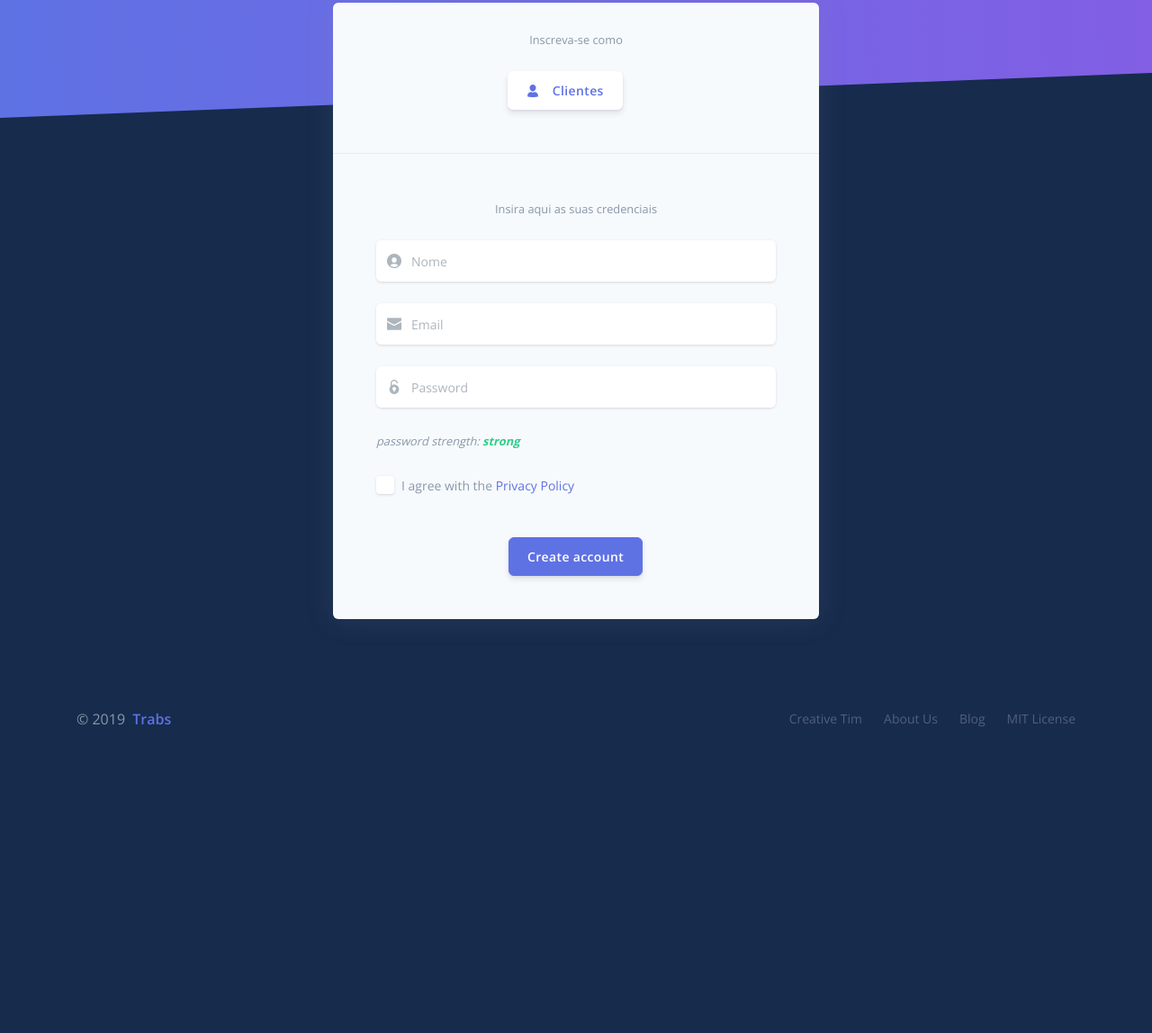
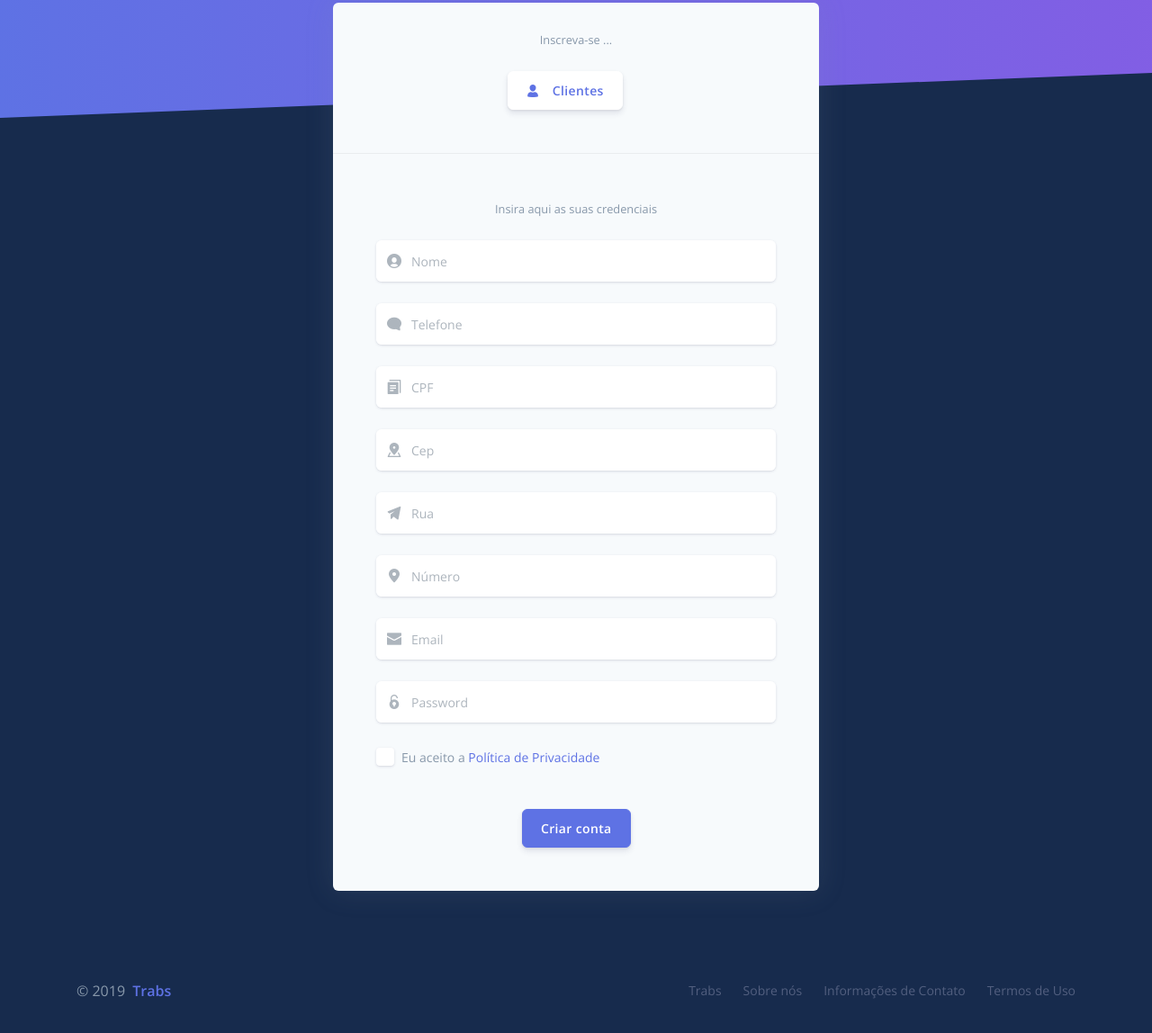
Before and after one commit to JanainaFS/Trabs, a website: page examples/registerServidor.html in a window 1280 px wide. Shown: the part 268-1416 px from the top of the page at 90% size. Before the commit the page ends 1129 px from the top, so only its background shows below. Drawn offline with nearby package versions, Linux system fonts and the light colour scheme.

Commit message:
registro servidor

```diff
--- a/examples/registerServidor.1.html
+++ b/examples/registerServidor.html
@@ -70,7 +70,7 @@
         <div class="header-body text-center mb-7">
           <div class="row justify-content-center">
             <div class="col-lg-5 col-md-6">
-              <h1 class="text-white">Bem-vindo!</h1>
+              <h1 class="text-white">Cadastre-se!</h1>
 
             </div>
           </div>
@@ -89,7 +89,7 @@
         <div class="col-lg-6 col-md-8">
           <div class="card bg-secondary shadow border-0">
             <div class="card-header bg-transparent pb-5">
-              <div class="text-muted text-center mt-2 mb-4"><small>Inscreva-se como</small></div>
+              <div class="text-muted text-center mt-2 mb-4"><small>Inscreva-se ...</small></div>
               <div class="text-center">
                 <a href="#" class="btn btn-neutral btn-icon mr-4">
                   <span class="btn-inner--icon"><i class="ni ni-single-02"></i></span>
@@ -113,6 +113,46 @@
                 <div class="form-group">
                   <div class="input-group input-group-alternative mb-3">
                     <div class="input-group-prepend">
+                      <span class="input-group-text"><i class="ni ni-chat-round"></i></span>
+                    </div>
+                    <input class="form-control" placeholder="Telefone" type="text">
+                  </div>
+                </div>
+                <div class="form-group">
+                  <div class="input-group input-group-alternative mb-3">
+                    <div class="input-group-prepend">
+                      <span class="input-group-text"><i class="ni ni-single-copy-04"></i></span>
+                    </div>
+                    <input class="form-control" placeholder="CPF" type="text">
+                  </div>
+                </div>
+                <div class="form-group">
+                  <div class="input-group input-group-alternative mb-3">
+                    <div class="input-group-prepend">
+                      <span class="input-group-text"><i class="ni ni-square-pin"></i></span>
+                    </div>
+                    <input class="form-control" placeholder="Cep" type="text">
+                  </div>
+                </div>
+                <div class="form-group">
+                  <div class="input-group input-group-alternative mb-3">
+                    <div class="input-group-prepend">
+                      <span class="input-group-text"><i class="ni ni-send"></i></span>
+                    </div>
+                    <input class="form-control" placeholder="Rua" type="text">
+                  </div>
+                </div>
+                <div class="form-group">
+                  <div class="input-group input-group-alternative mb-3">
+                    <div class="input-group-prepend">
+                      <span class="input-group-text"><i class="ni ni-pin-3"></i></span>
+                    </div>
+                    <input class="form-control" placeholder="Número" type="number">
+                  </div>
+                </div>
+                <div class="form-group">
+                  <div class="input-group input-group-alternative mb-3">
+                    <div class="input-group-prepend">
                       <span class="input-group-text"><i class="ni ni-email-83"></i></span>
                     </div>
                     <input class="form-control" placeholder="Email" type="email">
@@ -126,19 +166,18 @@
                     <input class="form-control" placeholder="Password" type="password">
                   </div>
                 </div>
-                <div class="text-muted font-italic"><small>password strength: <span class="text-success font-weight-700">strong</span></small></div>
                 <div class="row my-4">
                   <div class="col-12">
                     <div class="custom-control custom-control-alternative custom-checkbox">
                       <input class="custom-control-input" id="customCheckRegister" type="checkbox">
                       <label class="custom-control-label" for="customCheckRegister">
-                        <span class="text-muted">I agree with the <a href="#!">Privacy Policy</a></span>
+                        <span class="text-muted">Eu aceito a <a href="#!">Política de Privacidade </a></span>
                       </label>
                     </div>
                   </div>
                 </div>
                 <div class="text-center">
-                  <button type="button" class="btn btn-primary mt-4">Create account</button>
+                  <button type="button" class="btn btn-primary mt-4">Criar conta</button>
                 </div>
               </form>
             </div>
@@ -153,22 +192,22 @@
       <div class="row align-items-center justify-content-xl-between">
         <div class="col-xl-6">
           <div class="copyright text-center text-xl-left text-muted">
-            &copy; 2019 <a href="https://www.creative-tim.com" class="font-weight-bold ml-1" target="_blank"> Trabs </a>
+            &copy; 2019 <a href="https://www.creative-tim.com" class="font-weight-bold ml-1" target="_blank">Trabs</a>
           </div>
         </div>
         <div class="col-xl-6">
           <ul class="nav nav-footer justify-content-center justify-content-xl-end">
             <li class="nav-item">
-              <a href="https://www.creative-tim.com" class="nav-link" target="_blank">Creative Tim</a>
+              <a href="https://www.creative-tim.com" class="nav-link" target="_blank">Trabs</a>
             </li>
             <li class="nav-item">
-              <a href="https://www.creative-tim.com/presentation" class="nav-link" target="_blank">About Us</a>
+              <a href="https://www.creative-tim.com/presentation" class="nav-link" target="_blank">Sobre nós</a>
             </li>
             <li class="nav-item">
-              <a href="http://blog.creative-tim.com" class="nav-link" target="_blank">Blog</a>
+              <a href="http://blog.creative-tim.com" class="nav-link" target="_blank">Informações de Contato</a>
             </li>
             <li class="nav-item">
-              <a href="https://github.com/creativetimofficial/argon-dashboard/blob/master/LICENSE.md" class="nav-link" target="_blank">MIT License</a>
+              <a href="https://github.com/creativetimofficial/argon-dashboard/blob/master/LICENSE.md" class="nav-link" target="_blank">Termos de Uso</a>
             </li>
           </ul>
         </div>
```
